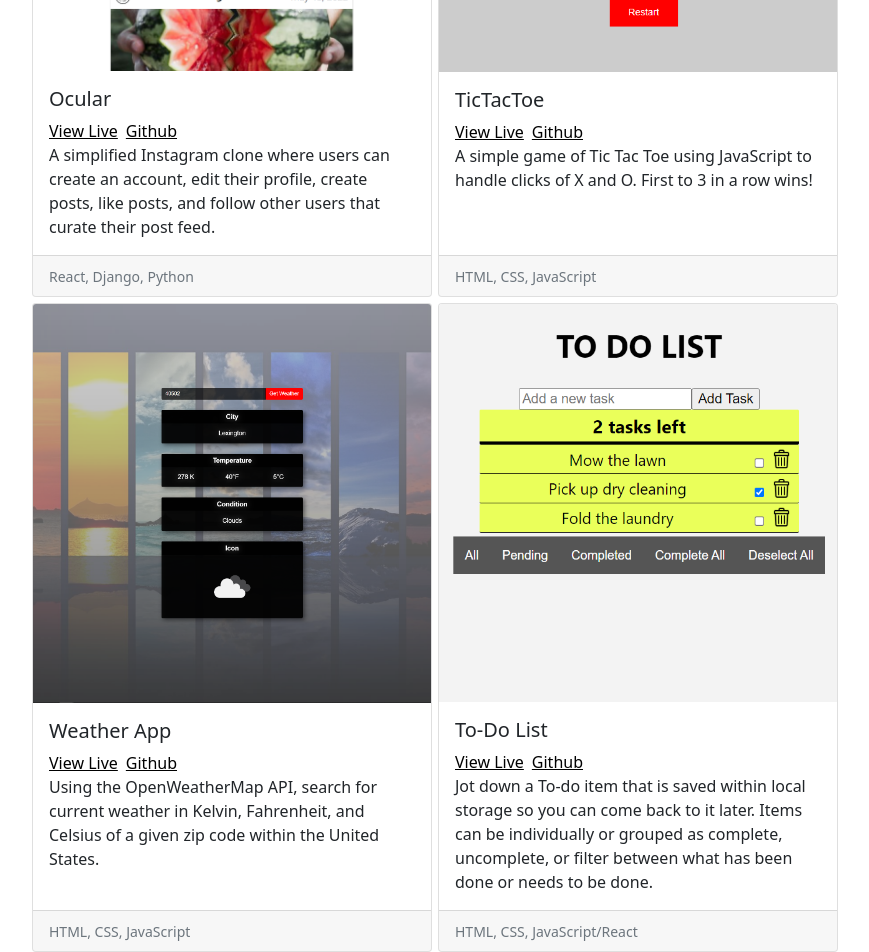
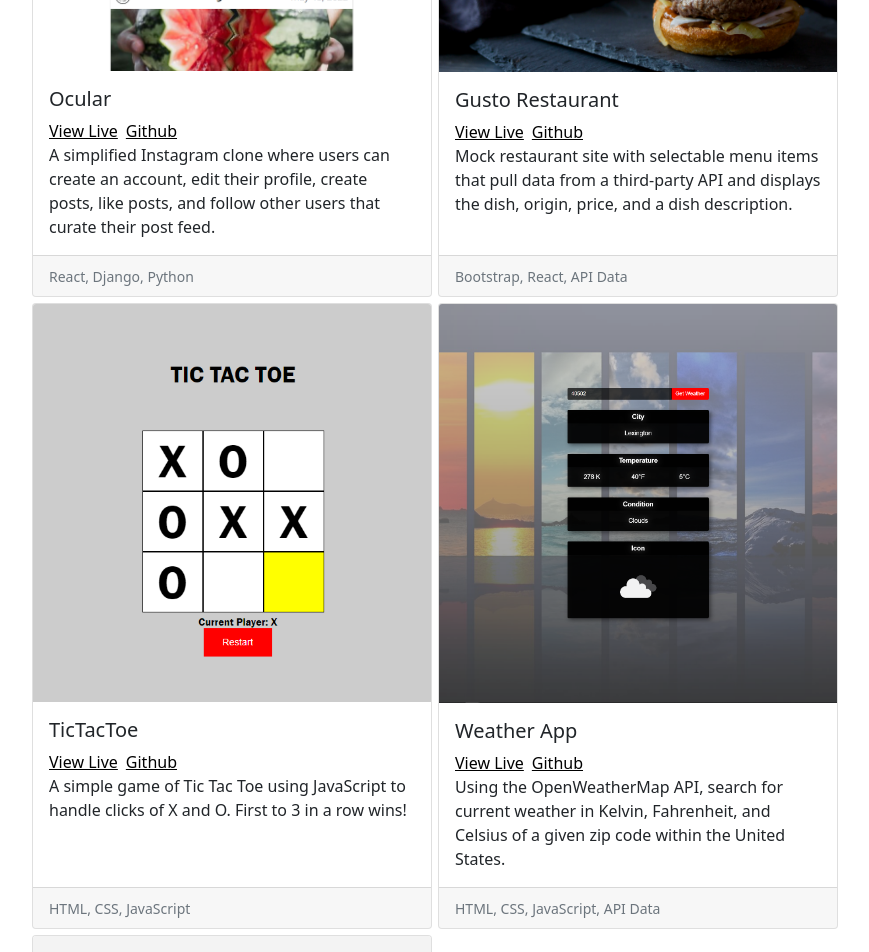
Before and after one commit to nmcmillen/personal-react-site, a React (Create React App) app: page / in a window 1280 px wide. Shown: the part 2440-3392 px from the top of the page, without its empty margins (53-922 px from the left). Built offline with nearby package versions, Linux system fonts and the light colour scheme.

Commit message:
added gusto restaurant project

```diff
--- a/src/components/PfolioData.js
+++ b/src/components/PfolioData.js
@@ -2,6 +2,7 @@ import tictactoe from "./images/tic-tac-toe.png";
 import weather from "./images/weather-app.png";
 import todo from "./images/todo.png";
 import ocular from "./images/ocular-shot.png";
+import gusto from "./images/gusto-restaurant.png";
 // import { FontAwesomeIcon } from "@fortawesome/react-fontawesome";
 // import { faHeart } from "@fortawesome/free-solid-svg-icons";
 // import { faHeart as farHeart } from "@fortawesome/free-regular-svg-icons";
@@ -15,6 +16,15 @@ const pfolioData = [
     description:
       "A simplified Instagram clone where users can create an account, edit their profile, create posts, like posts, and follow other users that curate their post feed.",
     stack: "React, Django, Python",
+  },
+  {
+    title: "Gusto Restaurant",
+    image: gusto,
+    live: "https://nmcmillen.github.io/react-restaurant/",
+    gh: "https://github.com/nmcmillen/react-restaurant",
+    description:
+      "Mock restaurant site with selectable menu items that pull data from a third-party API and displays the dish, origin, price, and a dish description.",
+    stack: "Bootstrap, React, API Data",
   },
   {
     title: "TicTacToe",
@@ -32,7 +42,7 @@ const pfolioData = [
     gh: "https://github.com/nmcmillen/weather-app",
     description:
       "Using the OpenWeatherMap API, search for current weather in Kelvin, Fahrenheit, and Celsius of a given zip code within the United States.",
-    stack: "HTML, CSS, JavaScript",
+    stack: "HTML, CSS, JavaScript, API Data",
   },
   {
     title: "To-Do List",
```
Also changed, not shown: src/components/images/gusto-restaurant.png (added).
